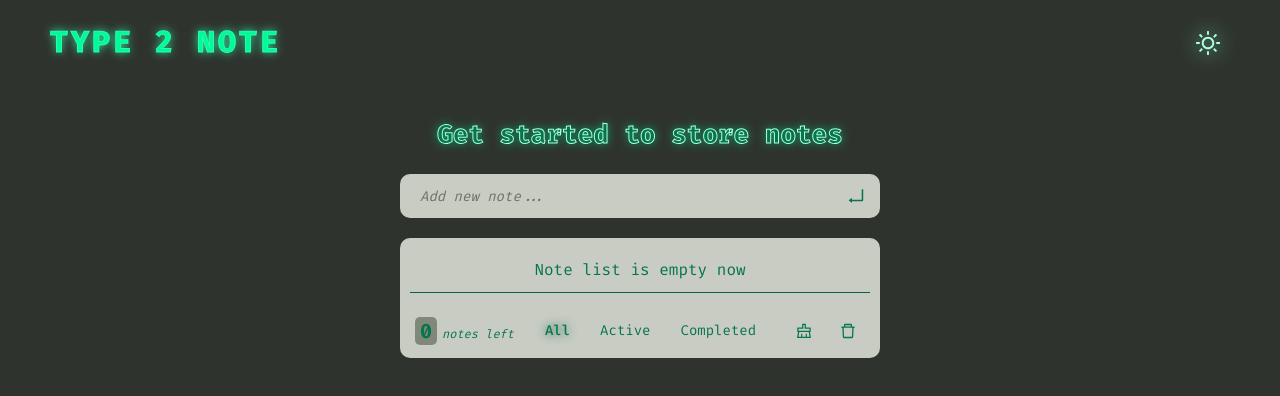
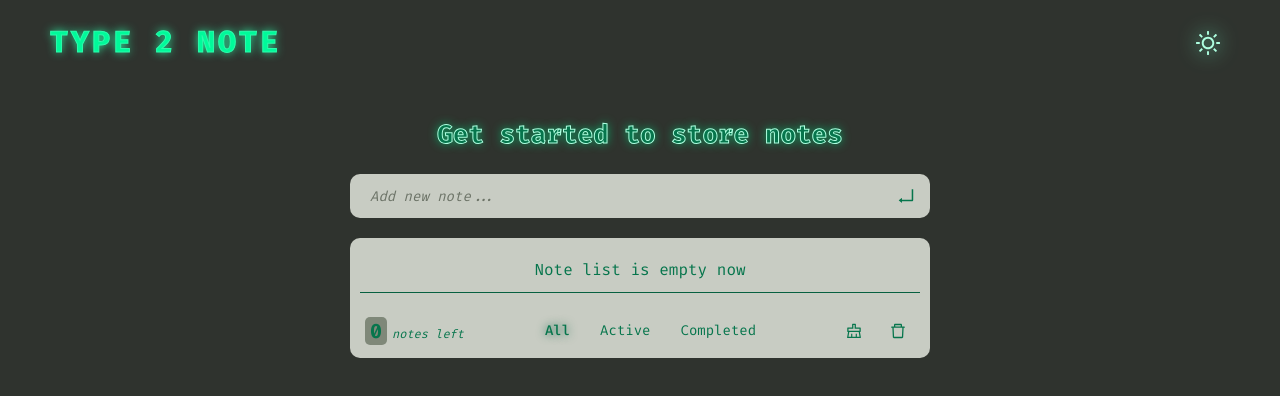
Before and after one commit to bakNa2t/type2note, a React (Vite) app: page / in a window 1280 px wide. Shown: the top 396 px of the page. Built offline with nearby package versions, Linux system fonts and the light colour scheme; the HTML template or start-up script is replaced by a standard one.

Commit message:
Updated Applayout's style

```diff
--- a/src/ui-blocks/AppLayout.jsx
+++ b/src/ui-blocks/AppLayout.jsx
@@ -2,12 +2,12 @@ import styled from "styled-components";
 import PropTypes from "prop-types";
 
 const StyledAppLayout = styled.div`
-  max-width: 50rem;
+  max-width: 60rem;
   margin: auto;
   padding: 1rem;
 
   @media screen and (max-width: 768px) {
-    padding: 2rem;
+    padding: 3rem;
   }
 `;
 
```
